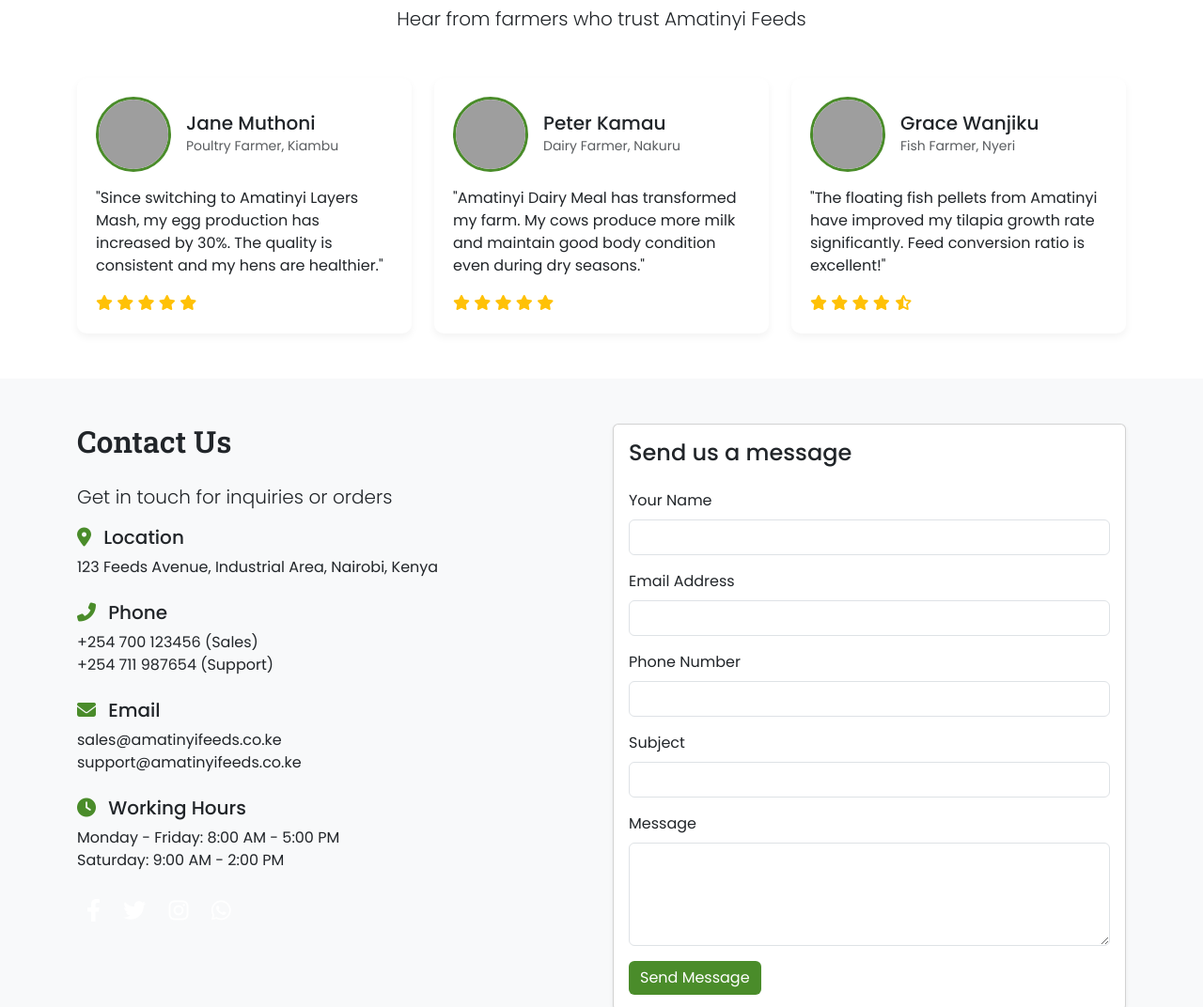
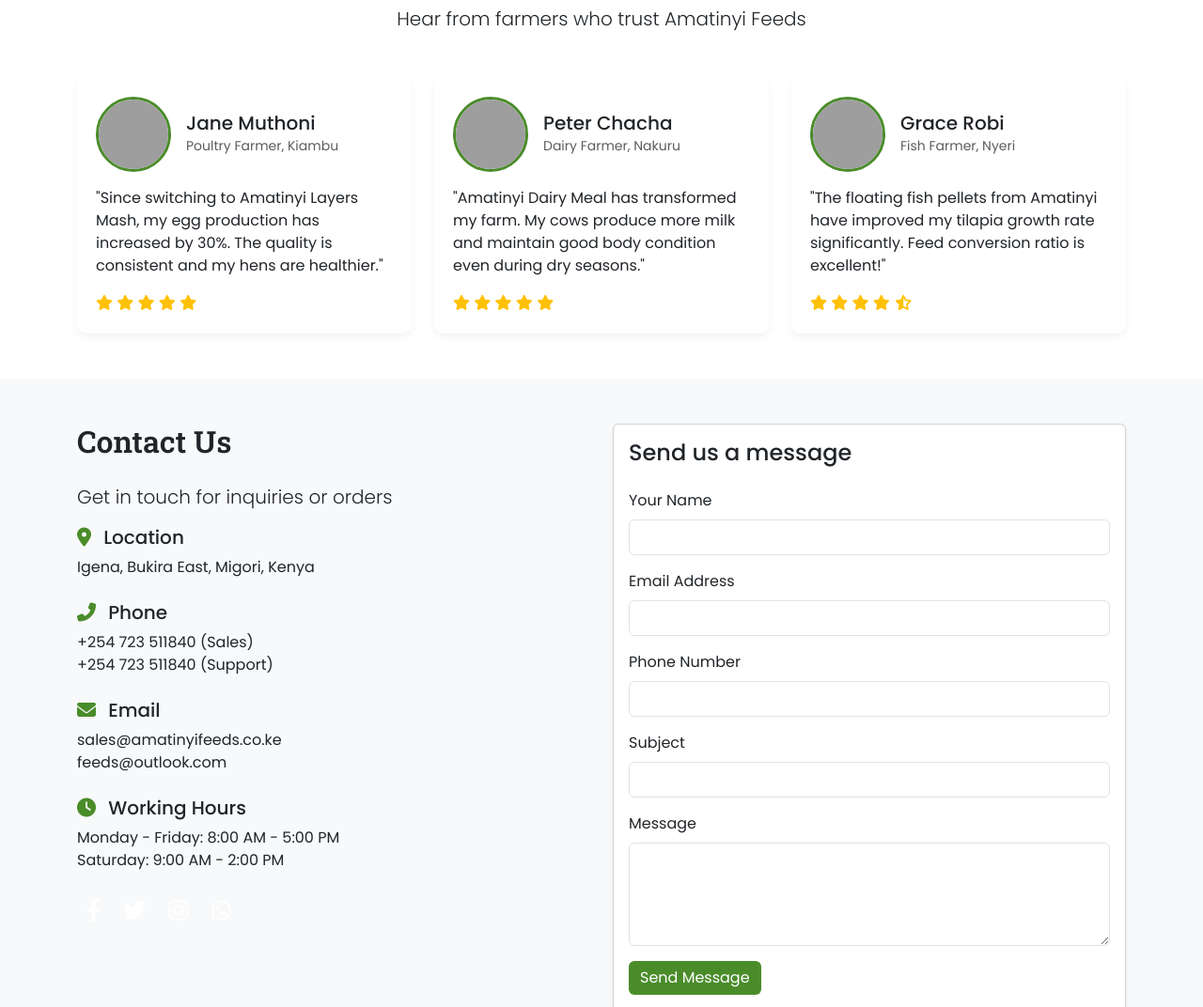
Before and after one commit to Geospatial-1/oslonic, a plain HTML site: page index.html in a window 1280 px wide. Shown: the part 3664-4736 px from the top of the page at 94% size. Drawn offline with nearby package versions, Linux system fonts and the light colour scheme; grey boxes are pictures that could not be loaded.

Commit message:
Update index.html

```diff
--- a/index.html
+++ b/index.html
@@ -620,7 +620,7 @@
                         <div class="d-flex align-items-center mb-3">
                             <img src="https://randomuser.me/api/portraits/men/32.jpg" class="testimonial-img me-3" alt="Customer">
                             <div>
-                                <h5 class="mb-0">Peter Kamau</h5>
+                                <h5 class="mb-0">Peter Chacha</h5>
                                 <small class="text-muted">Dairy Farmer, Nakuru</small>
                             </div>
                         </div>
@@ -640,7 +640,7 @@
                         <div class="d-flex align-items-center mb-3">
                             <img src="https://randomuser.me/api/portraits/women/65.jpg" class="testimonial-img me-3" alt="Customer">
                             <div>
-                                <h5 class="mb-0">Grace Wanjiku</h5>
+                                <h5 class="mb-0">Grace Robi</h5>
                                 <small class="text-muted">Fish Farmer, Nyeri</small>
                             </div>
                         </div>
@@ -668,17 +668,17 @@
 
                     <div class="mb-4">
                         <h5><i class="fas fa-map-marker-alt text-primary-custom me-2"></i> Location</h5>
-                        <p>123 Feeds Avenue, Industrial Area, Nairobi, Kenya</p>
+                        <p>Igena, Bukira East, Migori, Kenya</p>
                     </div>
 
                     <div class="mb-4">
                         <h5><i class="fas fa-phone-alt text-primary-custom me-2"></i> Phone</h5>
-                        <p>+254 700 123456 (Sales)<br>+254 711 987654 (Support)</p>
+                        <p> +254 723 511840 (Sales)<br>+254 723 511840 (Support)</p>
                     </div>
 
                     <div class="mb-4">
                         <h5><i class="fas fa-envelope text-primary-custom me-2"></i> Email</h5>
-                        <p>sales@amatinyifeeds.co.ke<br>support@amatinyifeeds.co.ke</p>
+                        <p>sales@amatinyifeeds.co.ke<br>feeds@outlook.com</p>
                     </div>
 
                     <div class="mb-4">
@@ -749,7 +749,7 @@
         <div class="container">
             <div class="row">
                 <div class="col-md-6 text-center text-md-start">
-                    <p class="mb-0">&copy; 2023 Amatinyi Feeds. All rights reserved.</p>
+                    <p class="mb-0">&copy; 2025 Amatinyi Feeds. All rights reserved.</p>
                 </div>
                 <div class="col-md-6 text-center text-md-end">
                     <a href="#" class="text-white me-3">Terms of Service</a>
```
